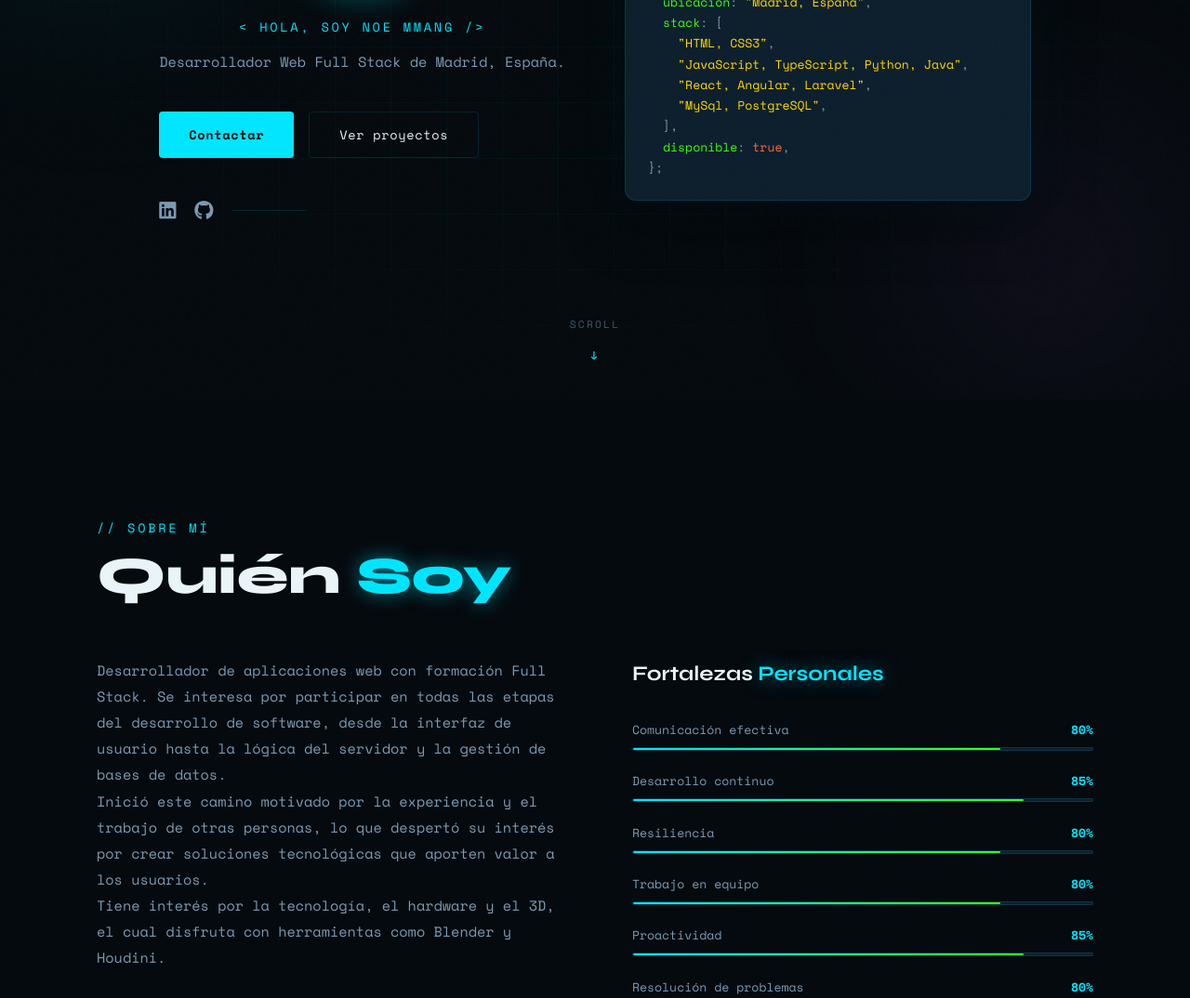
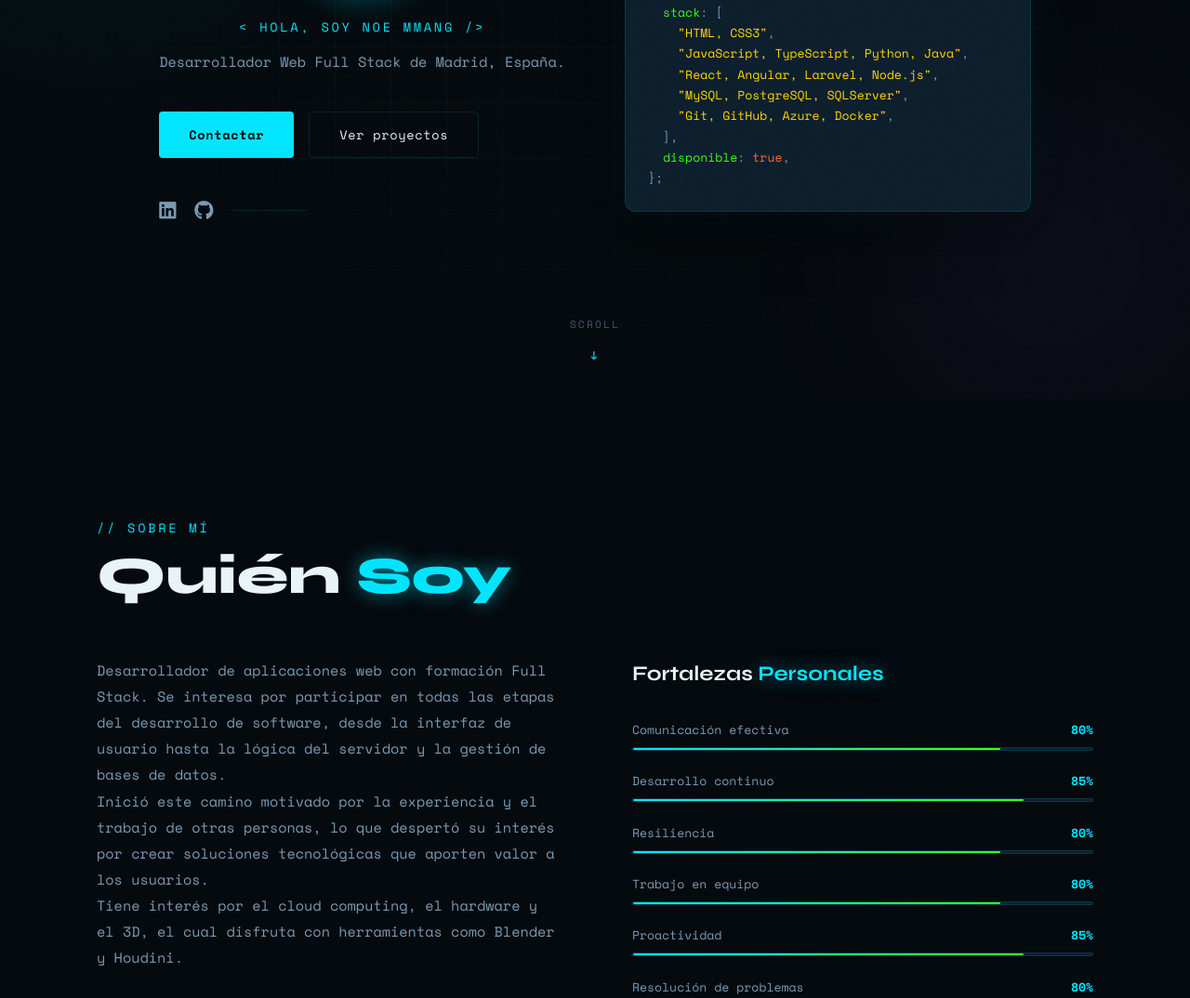
Before and after one commit to noemmang/portafolio_2026, a React (Vite) app: page / in a window 1280 px wide. Shown: the part 370-1444 px from the top of the page at 93% size. Built offline with nearby package versions, Linux system fonts and the light colour scheme; no server answers.

Commit message:
actualizacion de skills de la bio

```diff
--- a/src/components/Hero/Hero.jsx
+++ b/src/components/Hero/Hero.jsx
@@ -108,8 +108,9 @@ export default function Hero() {
             {"  "}<span className="c-prop">stack</span>: [{"\n"}
             {"    "}<span className="c-str">"HTML, CSS3"</span>,{"\n"}
             {"    "}<span className="c-str">"JavaScript, TypeScript, Python, Java"</span>,{"\n"}
-            {"    "}<span className="c-str">"React, Angular, Laravel"</span>,{"\n"}
-            {"    "}<span className="c-str">"MySql, PostgreSQL"</span>,{"\n"}
+            {"    "}<span className="c-str">"React, Angular, Laravel, Node.js"</span>,{"\n"}
+            {"    "}<span className="c-str">"MySQL, PostgreSQL, SQLServer"</span>,{"\n"}
+            {"    "}<span className="c-str">"Git, GitHub, Azure, Docker"</span>,{"\n"}
             {"  "}],{"\n"}
             {"  "}<span className="c-prop">disponible</span>:{" "}
             <span className="c-bool">true</span>,{"\n"}
--- a/src/data/portfolio.js
+++ b/src/data/portfolio.js
@@ -12,7 +12,7 @@ export const personal = {
   bio: [
     "Desarrollador de aplicaciones web con formación Full Stack. Se interesa por participar en todas las etapas del desarrollo de software, desde la interfaz de usuario hasta la lógica del servidor y la gestión de bases de datos.",
     "Inició este camino motivado por la experiencia y el trabajo de otras personas, lo que despertó su interés por crear soluciones tecnológicas que aporten valor a los usuarios.",
-    "Tiene interés por la tecnología, el hardware y el 3D, el cual disfruta con herramientas como Blender y Houdini."
+    "Tiene interés por el cloud computing, el hardware y el 3D, el cual disfruta con herramientas como Blender y Houdini."
   ],
   linkedin: "https://www.linkedin.com/in/noe-mmang-obono",
   github: "https://github.com/noemmang?tab=repositories",
```
